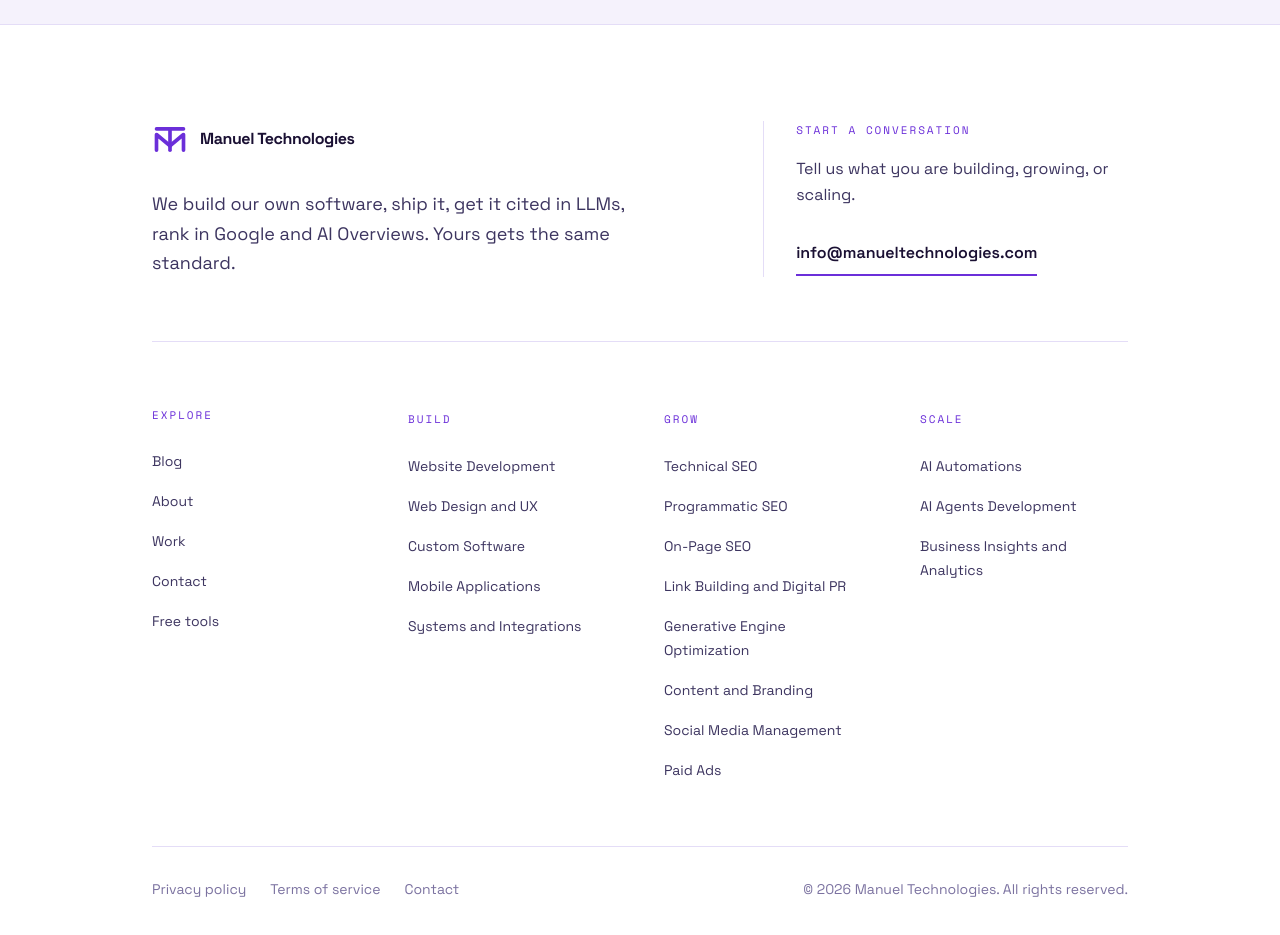
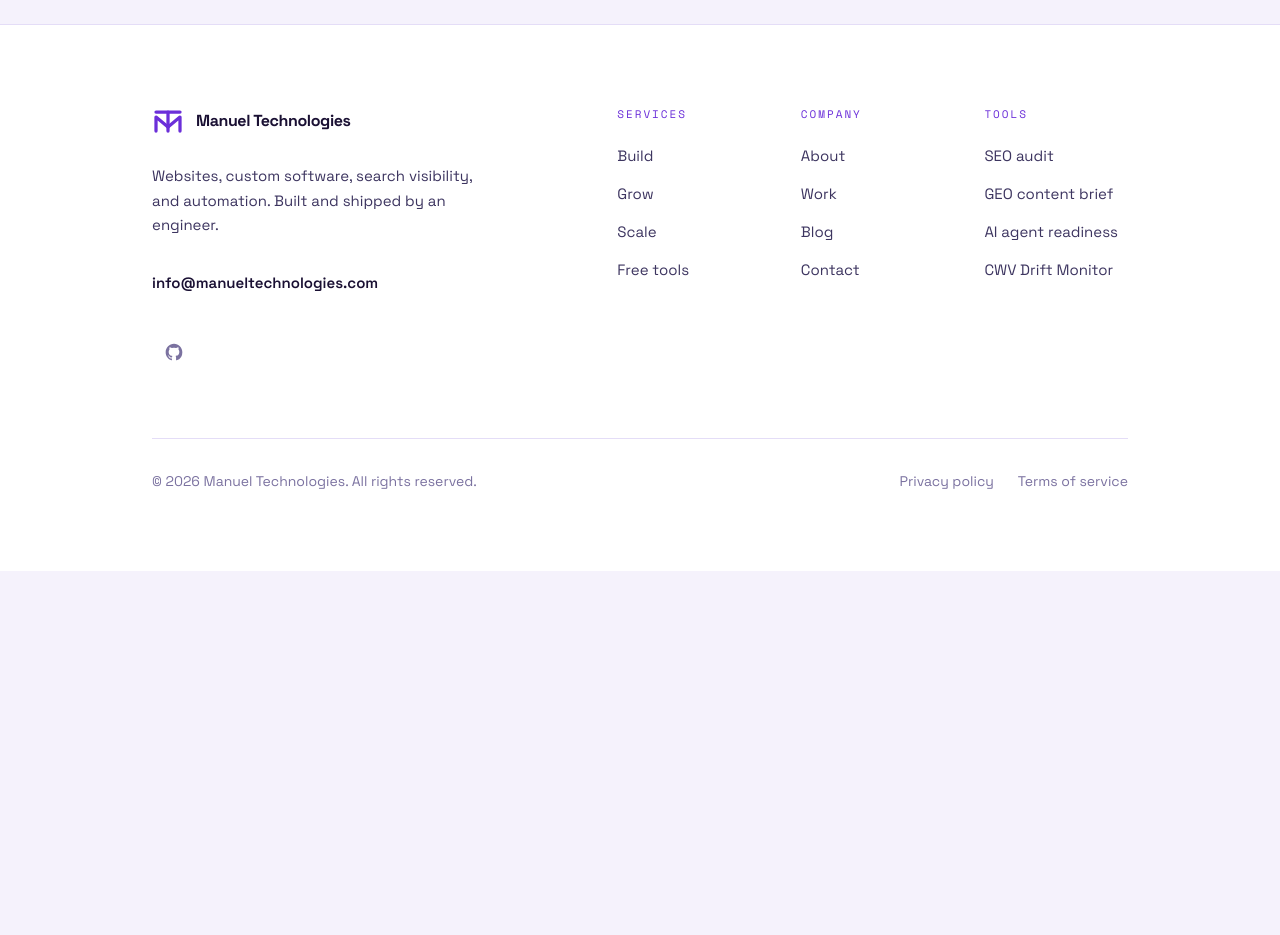
Before and after one commit to Bristotle/manuel-technologies, a Next.js app: page /blog in a window 1280 px wide. Shown: the part 3120-4055 px from the top of the page. After the commit the page ends 3691 px from the top, so only its background shows below. Built offline with nearby package versions, Linux system fonts and the light colour scheme.

Commit message:
Dot grid background, clean footer

```diff
--- a/src/app/page.tsx
+++ b/src/app/page.tsx
@@ -7,6 +7,7 @@
 import { FAQTabs, FAQ_CATEGORIES } from "@/components/ui/faq-tabs";
 import { WorkProcess } from "@/components/WorkProcess";
 import { ClientMarquee } from "@/components/ClientMarquee";
+import { DotGrid } from "@/components/ui/DotGrid";
 import { Integrations } from "@/components/Integrations";
 import { CAPABILITIES, PILLARS, PROJECTS, SITE } from "@/lib/site";
 
@@ -74,9 +75,12 @@
 
   return (
     <main>
-      {/* Hero. The tagline is the H1. Nothing restates it underneath. */}
-      <section className="bg-white py-24 sm:py-32">
-        <Container>
+      {/* Hero. The tagline is the H1. Nothing restates it underneath.
+          The dot grid sits behind it so the space around the type reads as
+          deliberate rather than unfinished. REF-008. */}
+      <section className="relative overflow-hidden bg-white py-24 sm:py-32">
+        <DotGrid fade="center" />
+        <Container className="relative">
           <div className="grid gap-16 lg:grid-cols-[1.1fr_0.9fr] lg:items-end">
             <div>
               <SectionLabel>Working worldwide</SectionLabel>
--- a/src/components/Footer.tsx
+++ b/src/components/Footer.tsx
@@ -1,81 +1,130 @@
 import Link from "next/link";
 import { Logo } from "@/components/Logo";
-import { PILLARS, SITE } from "@/lib/site";
+import { PILLARS, SITE, SOCIAL } from "@/lib/site";
+
+/* Footer. REF-009, shadcnblocks footer-7.
+   ---------------------------------------------------------------------------
+   Structure taken from the reference: brand block on the left with a short
+   line and social row, three link columns on the right, a rule, then a bottom
+   bar with copyright and legal. Colour, type and the bracket labels are ours.
+
+   The previous footer listed all sixteen service pages across four columns,
+   twenty one links in total. That is a sitemap, not a footer, and it was the
+   heaviest block on every page. The reference caps each column at four, which
+   is the actual lesson here.
+
+   Nothing is orphaned by the change: each pillar hub links to all of its own
+   services, so every service page keeps an internal link and a crawl path.
+
+   Icons are inline SVG. The reference pulls react-icons for these, which is a
+   dependency for four glyphs.
+   -------------------------------------------------------------------------- */
+
+const COLUMNS = [
+  {
+    heading: "Services",
+    links: [
+      ...PILLARS.map((p) => ({ name: p.name, href: `/${p.slug}` })),
+      { name: "Free tools", href: "/free-tools" },
+    ],
+  },
+  {
+    heading: "Company",
+    links: [
+      { name: "About", href: "/about" },
+      { name: "Work", href: "/work" },
+      { name: "Blog", href: "/blog" },
+      { name: "Contact", href: "/contact" },
+    ],
+  },
+  {
+    heading: "Tools",
+    links: [
+      { name: "SEO audit", href: "/free-tools/seo-audit" },
+      { name: "GEO content brief", href: "/free-tools/geo-content-brief" },
+      { name: "AI agent readiness", href: "/free-tools/ai-agent-readiness" },
+      { name: "CWV Drift Monitor", href: "/cwv-drift-monitor/privacy-policy" },
+    ],
+  },
+] as const;
+
+const ICONS: Record<string, React.ReactNode> = {
+  GitHub: (
+    <path d="M12 2C6.48 2 2 6.58 2 12.25c0 4.53 2.87 8.37 6.84 9.73.5.1.68-.22.68-.49l-.01-1.72c-2.78.62-3.37-1.37-3.37-1.37-.46-1.19-1.11-1.5-1.11-1.5-.91-.64.07-.63.07-.63 1 .07 1.53 1.06 1.53 1.06.89 1.57 2.34 1.12 2.91.86.09-.66.35-1.12.63-1.38-2.22-.26-4.55-1.14-4.55-5.06 0-1.12.39-2.03 1.03-2.75-.1-.26-.45-1.3.1-2.71 0 0 .84-.28 2.75 1.05a9.3 9.3 0 0 1 5 0c1.91-1.33 2.75-1.05 2.75-1.05.55 1.41.2 2.45.1 2.71.64.72 1.03 1.63 1.03 2.75 0 3.93-2.34 4.8-4.57 5.05.36.32.68.94.68 1.9l-.01 2.82c0 .27.18.6.69.49A10.03 10.03 0 0 0 22 12.25C22 6.58 17.52 2 12 2Z" />
+  ),
+  LinkedIn: (
+    <path d="M20.45 20.45h-3.56v-5.57c0-1.33-.03-3.04-1.85-3.04-1.85 0-2.14 1.45-2.14 2.94v5.67H9.35V9h3.42v1.56h.05a3.75 3.75 0 0 1 3.37-1.85c3.6 0 4.27 2.37 4.27 5.46v6.28ZM5.34 7.43a2.06 2.06 0 1 1 0-4.13 2.06 2.06 0 0 1 0 4.13ZM7.12 20.45H3.55V9h3.57v11.45ZM22.22 0H1.77C.79 0 0 .77 0 1.72v20.55C0 23.23.79 24 1.77 24h20.45c.98 0 1.78-.77 1.78-1.73V1.72C24 .77 23.2 0 22.22 0Z" />
+  ),
+};
 
 export function Footer() {
+  const social = SOCIAL.filter((s) => s.href);
+
   return (
     <footer className="border-t border-mt-border bg-white">
-      <div className="mx-auto w-full max-w-5xl px-6 py-16 sm:py-24">
-        <div className="grid gap-12 border-b border-mt-border pb-16 md:grid-cols-[1.2fr_0.8fr] md:gap-16">
+      <div className="mx-auto w-full max-w-5xl px-6 py-16 sm:py-20">
+        <div className="grid gap-12 md:grid-cols-[1.1fr_1.4fr] md:gap-16">
+          {/* Brand block */}
           <div>
-            <Link href="/" className="flex items-center gap-3">
-              <Logo className="h-9 w-9 text-mt-purple" />
+            <Link href="/" className="inline-flex items-center gap-3">
+              <Logo className="h-8 w-8 text-mt-purple" />
               <span className="text-base font-extrabold tracking-tight">
-                Manuel Technologies
+                {SITE.name}
               </span>
             </Link>
-            <p className="mt-8 max-w-[42ch] text-lg leading-relaxed text-mt-slate">
-              {SITE.proof}
+
+            <p className="mt-5 max-w-[34ch] text-[0.9375rem] leading-relaxed text-mt-slate">
+              Websites, custom software, search visibility, and automation.
+              Built and shipped by an engineer.
             </p>
-          </div>
 
-          <div className="border-t border-mt-border pt-6 md:border-t-0 md:border-l md:pl-8 md:pt-0">
-            <p className="font-[family-name:var(--font-mono)] text-[0.6875rem] uppercase tracking-[0.18em] text-mt-purple">
-              Start a conversation
-            </p>
-            <p className="mt-4 max-w-[32ch] text-base leading-relaxed text-mt-slate">
-              Tell us what you are building, growing, or scaling.
-            </p>
             <a
               href={`mailto:${SITE.email}`}
-              className="mt-6 inline-flex min-h-11 items-center border-b-2 border-mt-purple text-base font-semibold text-mt-ink transition-colors duration-150 hover:border-mt-purple-light hover:text-mt-purple active:border-mt-purple"
+              className="mt-6 inline-flex min-h-11 items-center text-[0.9375rem] font-semibold text-mt-ink transition-colors duration-150 hover:text-mt-purple"
             >
               {SITE.email}
             </a>
-          </div>
-        </div>
 
-        <div className="grid gap-12 border-b border-mt-border py-16 sm:grid-cols-2 lg:grid-cols-4">
-          <div>
-            <p className="font-[family-name:var(--font-mono)] text-[0.6875rem] uppercase tracking-[0.18em] text-mt-purple">
-              Explore
-            </p>
-            <ul className="mt-6 flex flex-col gap-4">
-              {[
-                ["Blog", "/blog"],
-                ["About", "/about"],
-                ["Work", "/work"],
-                ["Contact", "/contact"],
-                ["Free tools", "/free-tools"],
-              ].map(([label, href]) => (
-                <li key={href}>
-                  <Link
-                    href={href}
-                    className="text-sm leading-snug text-mt-slate transition-colors duration-150 hover:text-mt-purple"
+            {social.length > 0 && (
+              <ul className="mt-6 flex items-center gap-5">
+                {social.map((item) => (
+                  <li key={item.name}>
+                    <a
+                      href={item.href}
+                      rel="noopener"
+                      aria-label={item.name}
+                      className="flex h-11 w-11 items-center justify-center text-mt-muted transition-colors duration-150 hover:text-mt-purple"
                     >
-                    {label}
-                  </Link>
+                      <svg
+                        viewBox="0 0 24 24"
+                        fill="currentColor"
+                        aria-hidden="true"
+                        className="h-5 w-5"
+                      >
+                        {ICONS[item.name]}
+                      </svg>
+                    </a>
                   </li>
                 ))}
               </ul>
+            )}
           </div>
 
-          {PILLARS.map((pillar) => (
-            <div key={pillar.slug}>
+          {/* Three columns, four links each. Never more. */}
+          <div className="grid grid-cols-2 gap-10 sm:grid-cols-3">
+            {COLUMNS.map((column) => (
+              <div key={column.heading}>
+                <p className="font-[family-name:var(--font-mono)] text-[0.6875rem] uppercase tracking-[0.18em] text-mt-purple">
+                  {column.heading}
+                </p>
+                <ul className="mt-5 flex flex-col gap-3.5">
+                  {column.links.map((link) => (
+                    <li key={link.href}>
                       <Link
-                href={`/${pillar.slug}`}
-                className="font-[family-name:var(--font-mono)] text-[0.6875rem] uppercase tracking-[0.18em] text-mt-purple transition-colors duration-150 hover:text-mt-purple-light"
+                        href={link.href}
+                        className="text-[0.9375rem] leading-snug text-mt-slate transition-colors duration-150 hover:text-mt-purple"
                       >
-                {pillar.name}
-              </Link>
-              <ul className="mt-6 flex flex-col gap-4">
-                {pillar.services.map((s) => (
-                  <li key={s.href}>
-                    <Link
-                      href={s.href}
-                      className="text-sm leading-snug text-mt-slate transition-colors duration-150 hover:text-mt-purple"
-                    >
-                      {s.name}
+                        {link.name}
                       </Link>
                     </li>
                   ))}
@@ -83,8 +132,13 @@
               </div>
             ))}
           </div>
+        </div>
 
-        <div className="flex flex-col-reverse gap-6 pt-8 sm:flex-row sm:items-center sm:justify-between">
+        {/* Bottom bar */}
+        <div className="mt-16 flex flex-col-reverse gap-4 border-t border-mt-border pt-8 sm:flex-row sm:items-center sm:justify-between">
+          <p className="text-sm text-mt-muted">
+            &copy; {new Date().getFullYear()} {SITE.name}. All rights reserved.
+          </p>
           <div className="flex flex-wrap gap-6">
             <Link
               href="/privacy-policy"
@@ -92,10 +146,13 @@
             >
               Privacy policy
             </Link>
-            <Link href="/terms-of-service" className="text-sm text-mt-muted transition-colors duration-150 hover:text-mt-purple">Terms of service</Link>
-            <Link href="/contact" className="text-sm text-mt-muted transition-colors duration-150 hover:text-mt-purple">Contact</Link>
+            <Link
+              href="/terms-of-service"
+              className="text-sm text-mt-muted transition-colors duration-150 hover:text-mt-purple"
+            >
+              Terms of service
+            </Link>
           </div>
-          <p className="text-sm text-mt-muted">&copy; {new Date().getFullYear()} {SITE.name}. All rights reserved.</p>
         </div>
       </div>
     </footer>
--- /dev/null
+++ b/src/components/ui/DotGrid.tsx
@@ -0,0 +1,52 @@
+/* Dot grid background layer. REF-008, dillionverma dot-pattern.
+   ---------------------------------------------------------------------------
+   Server component. No hooks, no client boundary, no dependencies.
+
+   The reference builds an SVG <pattern> with a useId() generated id so that
+   multiple instances do not collide. That is a real problem for SVG patterns
+   and a sensible fix, but it forces "use client" on every page that uses a
+   background. The CSS radial-gradient in globals.css has no id to collide,
+   so the whole problem disappears along with the JavaScript.
+
+   Usage. The parent must be `relative` and content must sit above it:
+
+     <section className="relative overflow-hidden">
+       <DotGrid fade="center" />
+       <Container className="relative">...</Container>
+     </section>
+   -------------------------------------------------------------------------- */
+
+type DotGridProps = {
+  /* Where the grid dissolves. Always pick one. An unfaded grid reads as a
+     texture laid over the section rather than as depth behind it. */
+  fade?: "center" | "top" | "bottom" | "none";
+  /* Grid rhythm. Default 16px matches the 8px spacing scale. */
+  density?: "tight" | "default" | "loose";
+  className?: string;
+};
+
+const FADE = {
+  center: "mt-dots-fade-center",
+  top: "mt-dots-fade-top",
+  bottom: "mt-dots-fade-bottom",
+  none: "",
+} as const;
+
+const DENSITY = {
+  tight: "mt-dots-tight",
+  default: "",
+  loose: "mt-dots-loose",
+} as const;
+
+export function DotGrid({
+  fade = "center",
+  density = "default",
+  className = "",
+}: DotGridProps) {
+  return (
+    <div
+      aria-hidden="true"
+      className={`mt-dots ${DENSITY[density]} ${FADE[fade]} pointer-events-none absolute inset-0 ${className}`}
+    />
+  );
+}
--- a/src/lib/site.ts
+++ b/src/lib/site.ts
@@ -10,6 +10,14 @@
     "We build our own software, ship it, get it cited in LLMs, rank in Google and AI Overviews. Yours gets the same standard.",
   chromeStore: "https://chromewebstore.google.com/",
 } as const;
+
+/* Social. Only populated entries render, so an empty string hides the icon
+   rather than shipping a dead link. Add the LinkedIn URL when you have it to
+   hand and it appears in the footer automatically. */
+export const SOCIAL = [
+  { name: "GitHub", href: "https://github.com/Bristotle" },
+  { name: "LinkedIn", href: "" },
+] as const;
 
 /* Where contact form submissions are delivered. Server side only.
    NEVER render this in the UI. The address shown to visitors is
```
Also changed, not shown: src/app/globals.css (+43 -0 lines). Lines whose indentation alone changed are shown as unchanged.
